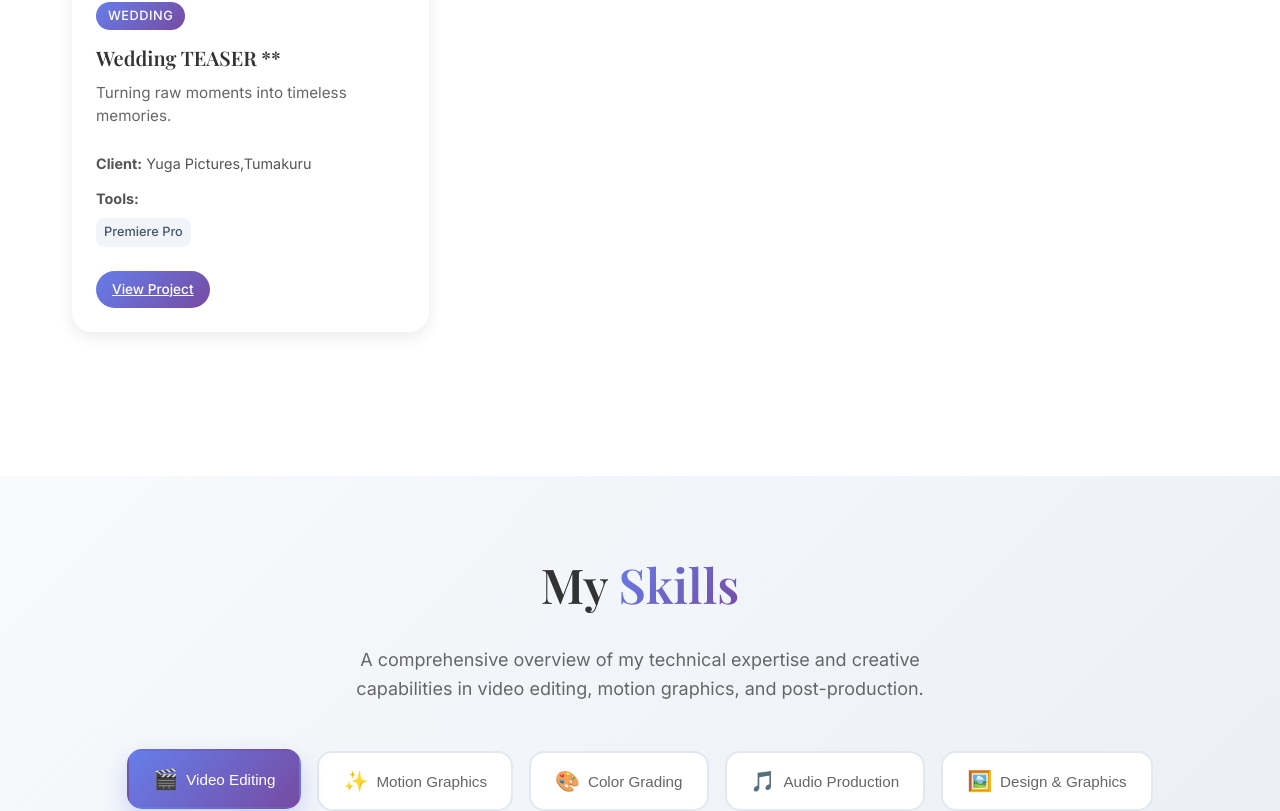
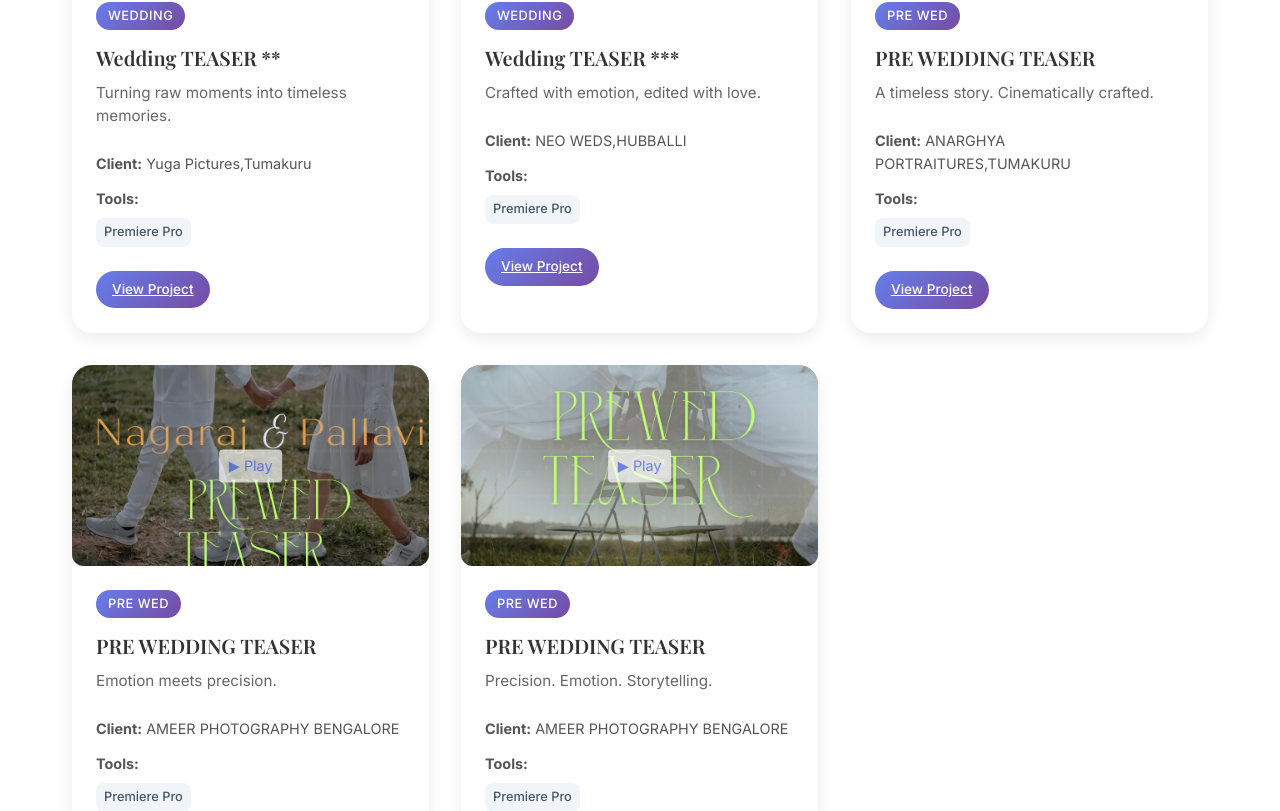
Before and after one commit to govindk44/VideoEPortfolio, a React (Create React App) app: page / in a window 1280 px wide. Shown: the part 5037-5848 px from the top of the page. Built offline with nearby package versions, Linux system fonts and the light colour scheme.

Commit message:
ProjectGallery.js

```diff
--- a/src/components/ProjectGallery.js
+++ b/src/components/ProjectGallery.js
@@ -1,12 +1,12 @@
 import React, { useState, useRef } from "react";
 import { useInView } from "react-intersection-observer";
 import "./ProjectGallery.css";
-// import myimage from "../assets/NEO.jpg";
+import myimage from "../assets/NEO.jpg";
 import image from "../assets/CREATEDITOR.jpg";
 import rcb from "../assets/rcb.jpg";
-// import pix from "../assets/1.jpg";
-// import pix1 from "../assets/2.jpg";
-// import pix2 from "../assets/3.jpg";
+import pix from "../assets/1.jpg";
+import pix1 from "../assets/2.jpg";
+import pix2 from "../assets/3.jpg";
 import nirthumb from "../assets/NIRTHUMB.jpg";
 import logo from "../assets/logo.jpg";
 import wed from "../assets/img.jpg";
@@ -112,54 +112,54 @@ function ProjectGallery() {
       thumbnail: nirthumb,
       youtube: "boPpx2onbBc",
     },
-    // {
-    //   id: 8,
-    //   title: "Wedding TEASER ***",
-    //   category: "wedding",
-    //   client: "NEO WEDS,HUBBALLI",
-    //   tools: ["Premiere Pro"],
-    //   description: "Crafted with emotion, edited with love.",
-    //   duration: "1:15",
-    //   thumbnail: myimage,
-    //   video:
-    //     "https://res.cloudinary.com/dymj4wfdr/video/upload/v1752417250/video2_zqs54y.mp4",
-    // },
-    // {
-    //   id: 9,
-    //   title: "PRE WEDDING TEASER",
-    //   category: "pre wed",
-    //   client: "ANARGHYA PORTRAITURES,TUMAKURU",
-    //   tools: ["Premiere Pro"],
-    //   description: "A timeless story. Cinematically crafted.",
-    //   duration: "1:03",
-    //   thumbnail: pix1,
-    //   video:
-    //     "https://res.cloudinary.com/dymj4wfdr/video/upload/v1752417256/SAMPLE_eazgek.mp4",
-    // },
-    // {
-    //   id: 10,
-    //   title: "PRE WEDDING TEASER",
-    //   category: "pre wed",
-    //   client: "AMEER PHOTOGRAPHY BENGALORE",
-    //   tools: ["Premiere Pro"],
-    //   description: "Emotion meets precision.",
-    //   duration: "1:12",
-    //   thumbnail: pix,
-    //   video:
-    //     "https://res.cloudinary.com/dymj4wfdr/video/upload/v1752417243/SAMPLE_1_lqtnhu.mp4",
-    // },
-    // {
-    //   id: 11,
-    //   title: "PRE WEDDING TEASER",
-    //   category: "pre wed",
-    //   client: "AMEER PHOTOGRAPHY BENGALORE",
-    //   tools: ["Premiere Pro"],
-    //   description: "Precision. Emotion. Storytelling.",
-    //   duration: "1:11",
-    //   thumbnail: pix2,
-    //   video:
-    //     "https://res.cloudinary.com/dymj4wfdr/video/upload/v1752417226/video1_msq9kp.mp4",
-    // },
+    {
+      id: 8,
+      title: "Wedding TEASER ***",
+      category: "wedding",
+      client: "NEO WEDS,HUBBALLI",
+      tools: ["Premiere Pro"],
+      description: "Crafted with emotion, edited with love.",
+      duration: "1:15",
+      thumbnail: myimage,
+      video:
+        "https://res.cloudinary.com/dymj4wfdr/video/upload/v1752417250/video2_zqs54y.mp4",
+    },
+    {
+      id: 9,
+      title: "PRE WEDDING TEASER",
+      category: "pre wed",
+      client: "ANARGHYA PORTRAITURES,TUMAKURU",
+      tools: ["Premiere Pro"],
+      description: "A timeless story. Cinematically crafted.",
+      duration: "1:03",
+      thumbnail: pix1,
+      video:
+        "https://res.cloudinary.com/dymj4wfdr/video/upload/v1752417256/SAMPLE_eazgek.mp4",
+    },
+    {
+      id: 10,
+      title: "PRE WEDDING TEASER",
+      category: "pre wed",
+      client: "AMEER PHOTOGRAPHY BENGALORE",
+      tools: ["Premiere Pro"],
+      description: "Emotion meets precision.",
+      duration: "1:12",
+      thumbnail: pix,
+      video:
+        "https://res.cloudinary.com/dymj4wfdr/video/upload/v1752417243/SAMPLE_1_lqtnhu.mp4",
+    },
+    {
+      id: 11,
+      title: "PRE WEDDING TEASER",
+      category: "pre wed",
+      client: "AMEER PHOTOGRAPHY BENGALORE",
+      tools: ["Premiere Pro"],
+      description: "Precision. Emotion. Storytelling.",
+      duration: "1:11",
+      thumbnail: pix2,
+      video:
+        "https://res.cloudinary.com/dymj4wfdr/video/upload/v1752417226/video1_msq9kp.mp4",
+    },
   ];
 
   const categories = [
```
